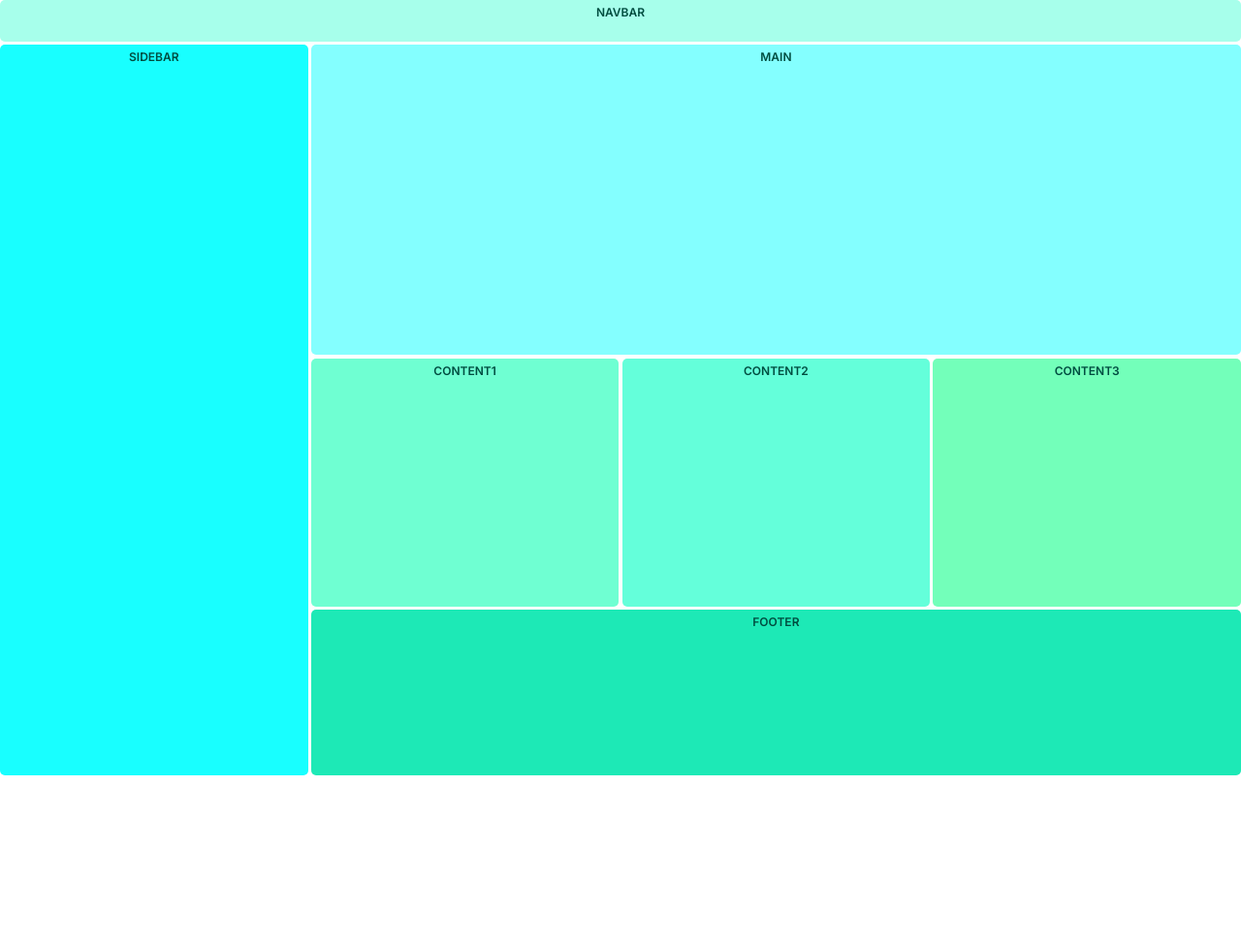
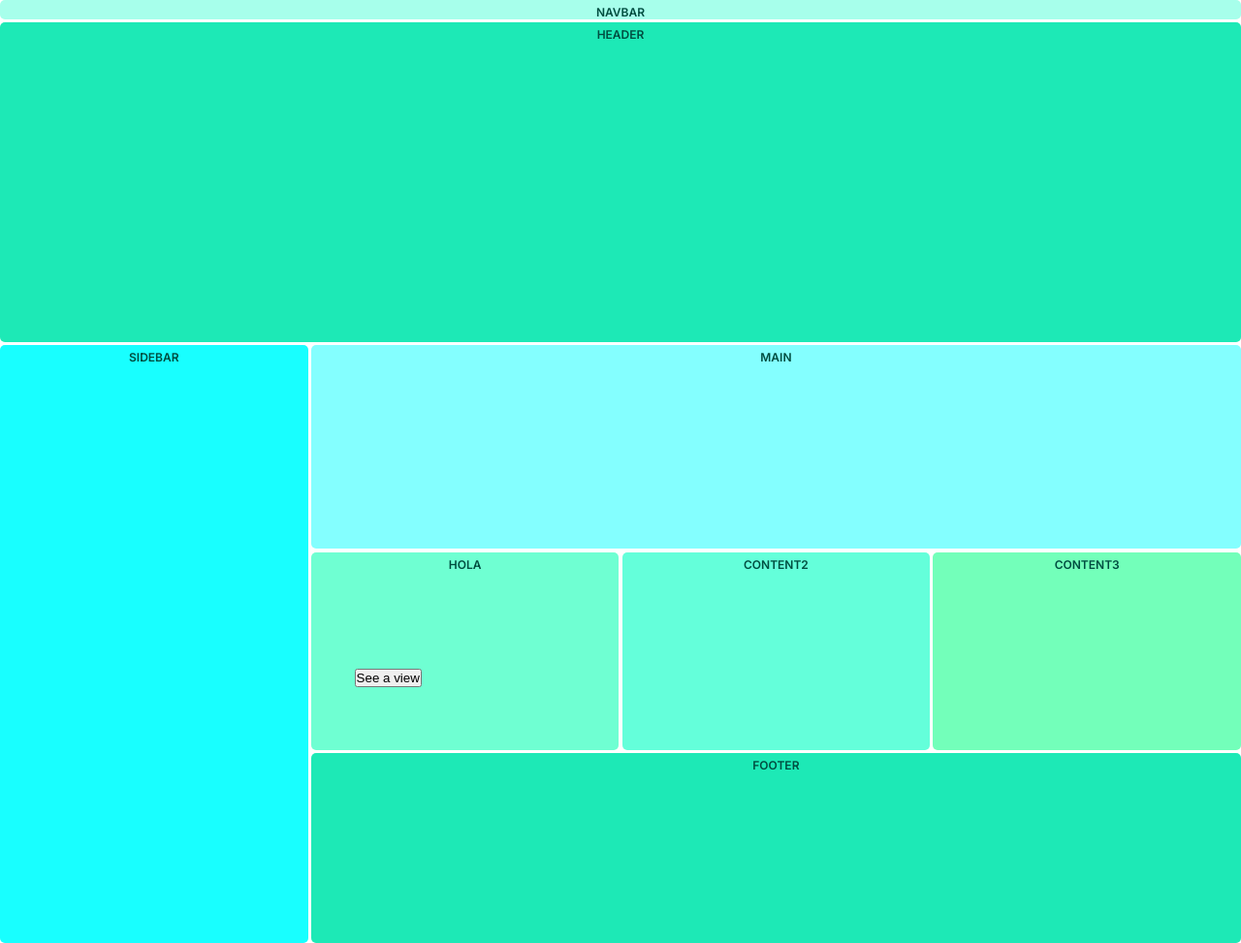
Before and after one commit to GregoryInnovo/gregoryinnovo.github.io, a website: page index.html in a window 1280 px wide. Shown: the whole page at 97% size. Before the commit the page ends 800 px from the top, so only its background shows below. Drawn offline with Linux system fonts and the light colour scheme.

Commit message:
fix grid elements

```diff
--- a/index.html
+++ b/index.html
@@ -19,9 +19,13 @@
     <a href="./Proyects/HV/">HV</a> -->
     <div class="container">
       <nav>Navbar</nav>
-      <main>Main</main>
+      <header>Header</header>
+      <main>main</main>
       <div id="sidebar">sidebar</div>
-      <div id="content1">content1</div>
+      <div id="content1">
+        <p>Hola</p>
+        <button>See a view</button>
+      </div>
       <div id="content2">content2</div>
       <div id="content3">content3</div>
       <footer>Footer</footer>
--- a/main.css
+++ b/main.css
@@ -12,11 +12,12 @@
 
 .container {
   display: grid;
-  height: 100vh;
+  height: 100%;
   grid-template-columns: 1fr 1fr 1fr 1fr;
-  grid-template-rows: 0.2fr 1.5fr 1.2fr 0.8fr;
+  grid-template-rows: 0.2fr 16.5fr 10.5fr 10.2fr 9.8fr;
   grid-template-areas:
     "nav nav nav nav"
+    "header header header header"
     "sidebar main main main"
     "sidebar content1 content2 content3"
     "sidebar footer footer footer";
@@ -34,6 +35,13 @@ nav {
   grid-area: nav;
   border-radius: var(--main-radius);
   padding-top: var(--main-padding);
+}
+
+header {
+    background: #1de9b6;
+    grid-area: header;
+    border-radius: var(--main-radius);
+    padding-top: var(--main-padding);
 }
 
 main {
@@ -57,6 +65,12 @@ main {
   padding-top: var(--main-padding);
 }
 
+#content1 > button {
+  position: relative;
+  top: 100px;
+  right: 25%;
+}
+
 #content2 {
   background: #64ffda;
   grid-area: content2;
@@ -78,12 +92,13 @@ footer {
   padding-top: var(--main-padding);
 }
 
-@media only screen and (max-width: 550px) {
+@media only screen and (max-width: 650px) {
   .container {
     grid-template-columns: 1fr;
-    grid-template-rows: 0.4fr 0.4fr 2.2fr 1.2fr 1.2fr 1.2fr 1fr;
+    grid-template-rows: 0.4fr 20fr 9.4fr 10fr 10fr 10fr 10fr 1fr;
     grid-template-areas:
       "nav"
+      "header"
       "sidebar"
       "main"
       "content1"
```
